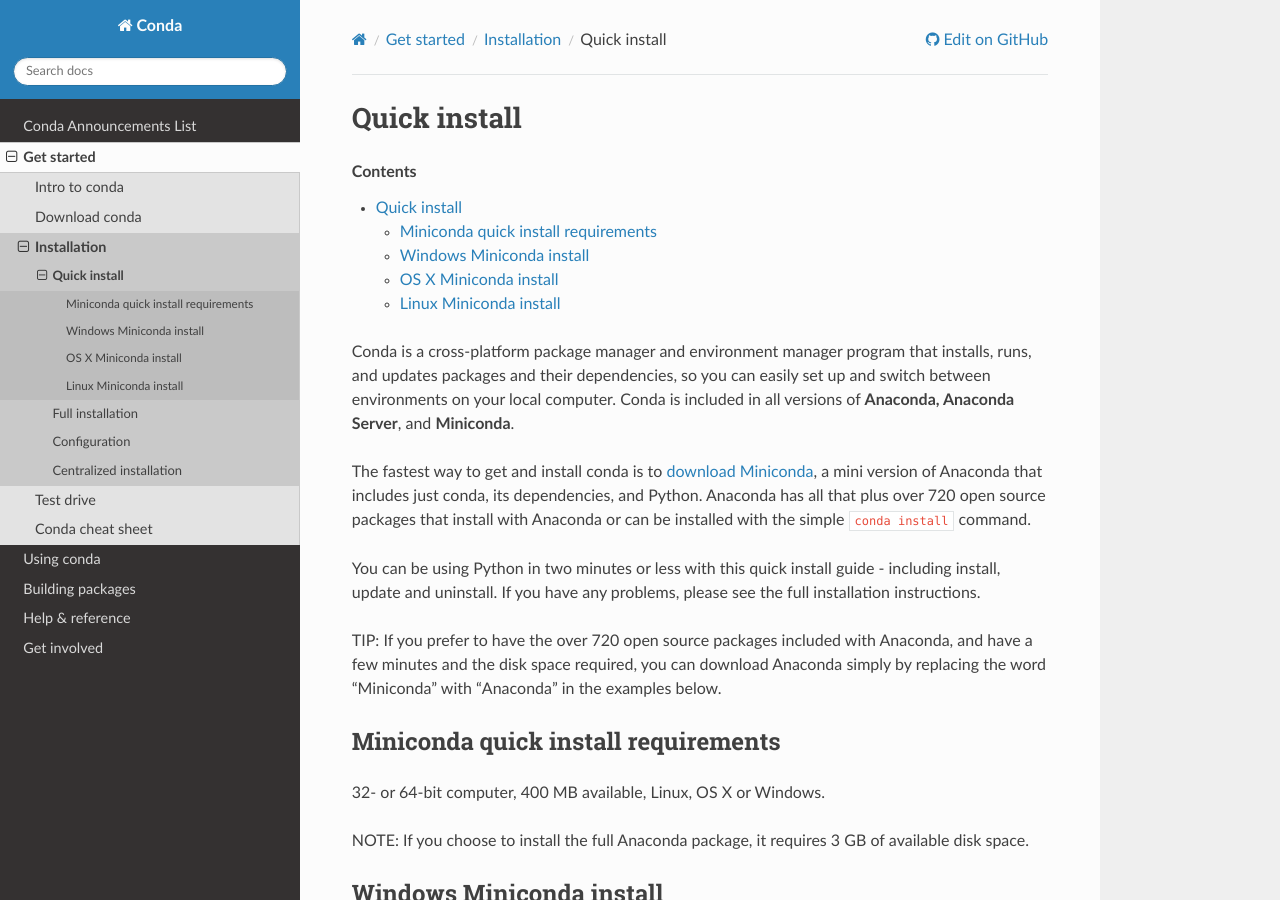
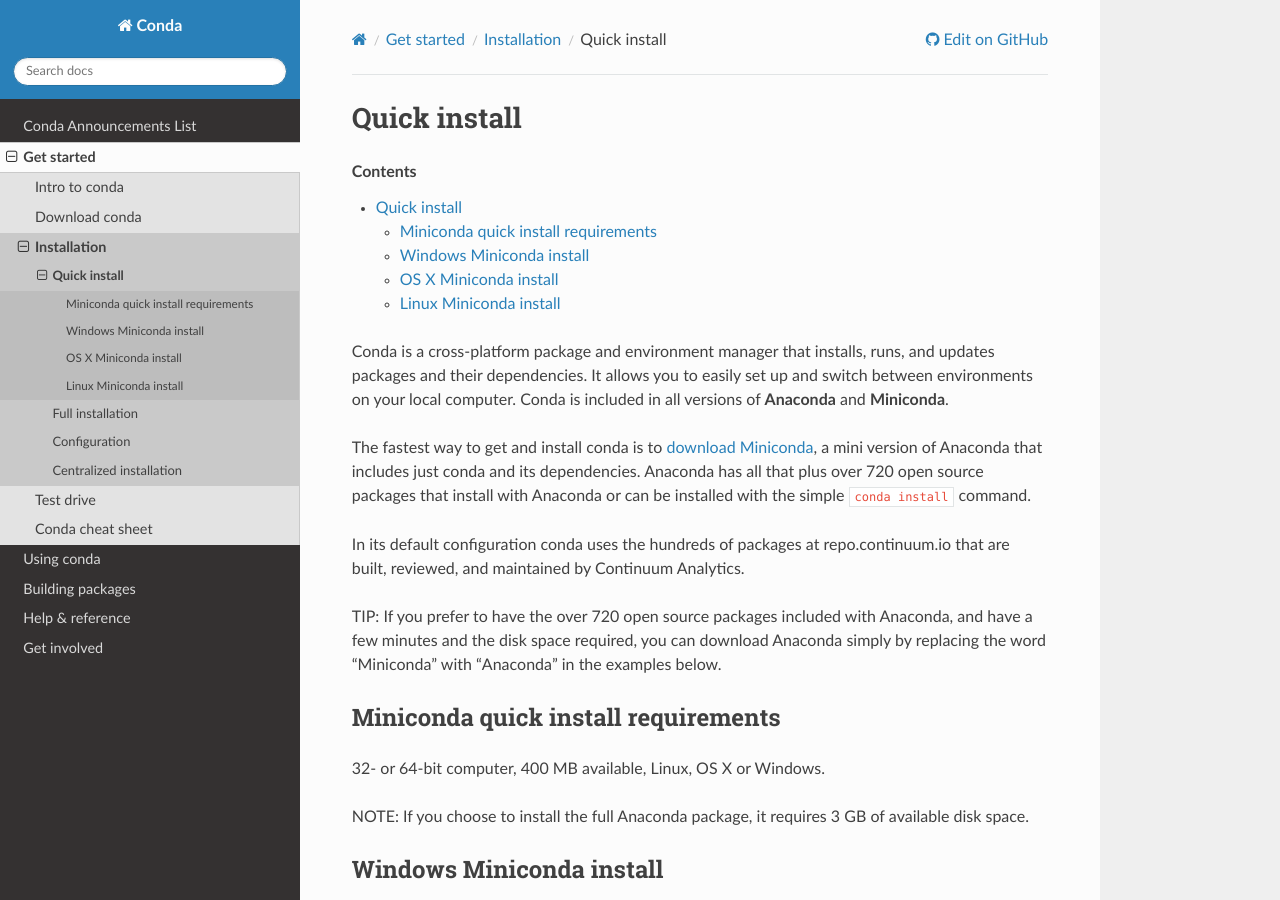
Before and after one commit to conda/conda-docs, a Sphinx documentation site: the page built from docs/source/install/quick.rst, in a window 1280 px wide and 900 px high. Built offline with Sphinx 7.4.7 and the Read the Docs theme 2.0.0, drawn with Linux system fonts in a browser that asks for light colours.

Commit message:
updates
updates

```diff
--- a/docs/source/index.rst
+++ b/docs/source/index.rst
@@ -10,7 +10,7 @@
 .. figure::  images/conda_logo.svg
    :align:   center
 
-**Package, dependency and environment management for any language: Python, R, Scala, Java, Javascript, C/ C++, FORTRAN**
+**Package, dependency and environment management for any language: Python, R, Ruby, Lua, Scala, Java, Javascript, C/ C++, FORTRAN**
 
 Conda is an open source package management system and environment management system for installing multiple
 versions of software packages and their dependencies and switching easily between them. It works on
--- a/docs/source/install/quick.rst
+++ b/docs/source/install/quick.rst
@@ -3,18 +3,18 @@
 
 .. contents::
 
-Conda is a cross-platform package manager and environment manager program that installs,
-runs, and updates packages and their dependencies, so you can easily set up and switch
+Conda is a cross-platform package and environment manager that installs,
+runs, and updates packages and their dependencies. It allows you to easily set up and switch
 between environments on your local computer.  Conda is included in all versions
-of **Anaconda, Anaconda Server**, and **Miniconda**.
+of **Anaconda** and **Miniconda**.
 
 The fastest way to get and install conda is to `download Miniconda <http://conda.pydata.org/miniconda.html>`_,
-a mini version of Anaconda that includes just conda, its dependencies, and Python.
+a mini version of Anaconda that includes just conda and its dependencies.
 Anaconda has all that plus over 720 open source packages that install with Anaconda or
 can be installed with the simple ``conda install`` command.
 
-You can be using Python in two minutes or less with this quick install guide - including
-install, update and uninstall. If you have any problems, please see the full installation instructions.
+In its default configuration conda uses the hundreds of packages at
+repo.continuum.io that are built, reviewed, and maintained by Continuum Analytics.
 
 TIP: If you prefer to have the over 720 open source packages included with Anaconda,
 and have a few minutes and the disk space required, you can download Anaconda simply by
```
Also changed, not shown: docs/source/download.rst (+4 -3 lines).
